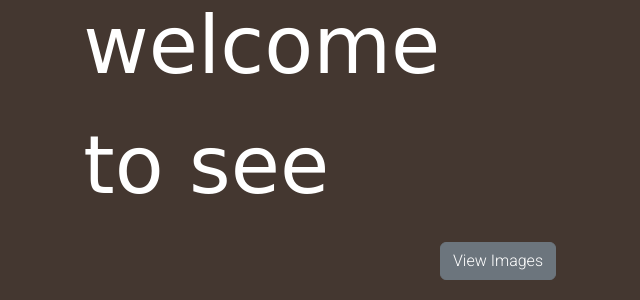
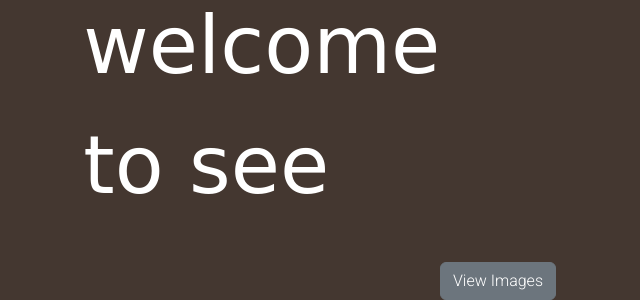
Before and after one commit to Ken-mbira/PHOTO_BOOK, a Django app: page / in a window 1280 px wide. Shown: the part 690-990 px from the top of the page, without its empty margins (142-782 px from the left). Run offline with Django 3.2, Linux system fonts and the light colour scheme; data comes from the database, SQL or seed files in the repository; some libraries are stand-ins or nearby versions; some web fonts are replaced.

Commit message:
modified landing page design

```diff
--- a/photo/templates/photohtml/index.html
+++ b/photo/templates/photohtml/index.html
@@ -1,6 +1,6 @@
 {% extends 'base.html' %}{% load static %} {% block content %}
 <div class="container-fluid landing" style="background-color: #443730;">
-    <div class="row">
+    <div class="row" style="margin-bottom:20px">
         <div class="col-md-2"></div>
         <div class="col-md-4">
             <p class="call-to-action">
```
